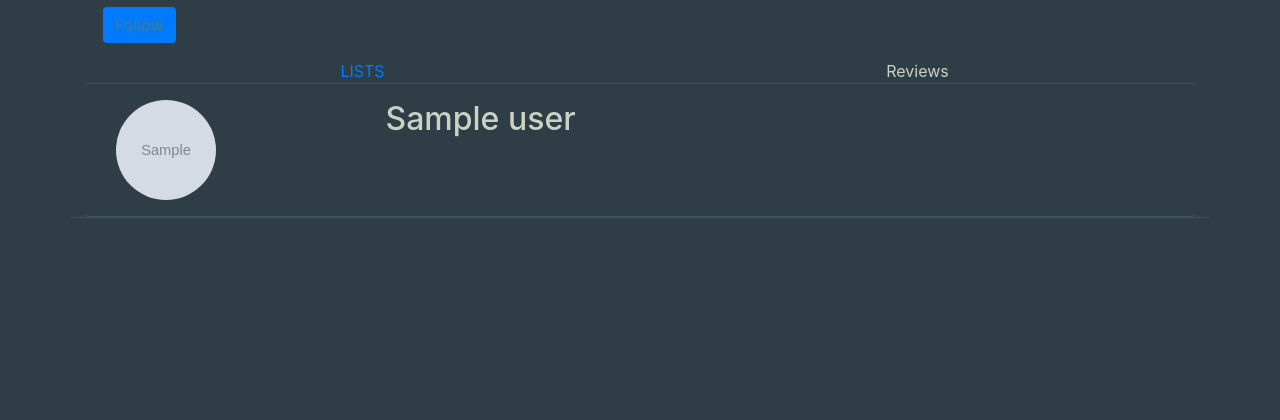
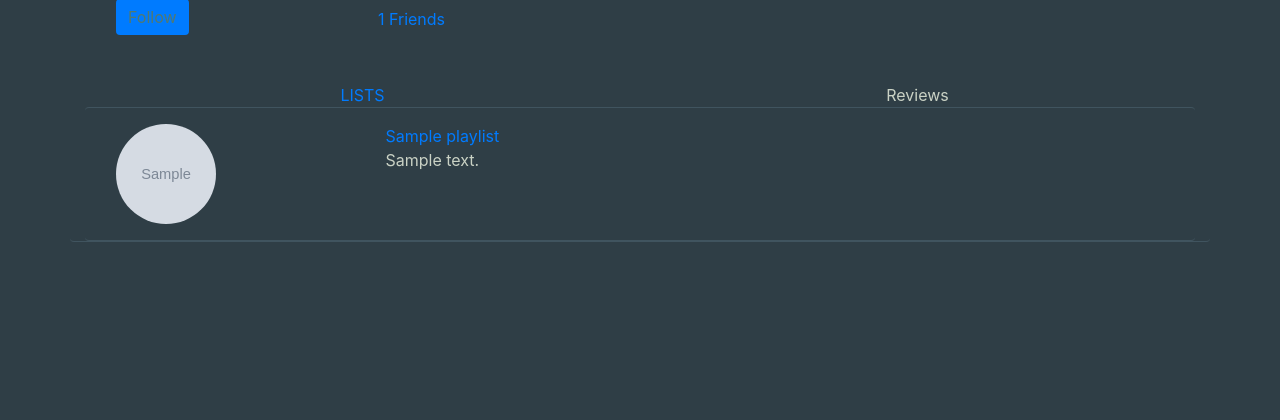
Before and after one commit to GeorgeCloud/GJHM, a Flask app: a page that uses templates/users_show.html in a window 1280 px wide. Shown: the part 364-784 px from the top of the page. Run offline with Flask 2, Linux system fonts and the light colour scheme; a user stored in the database is signed in; grey boxes marked "Sample" are stand-in pictures; a database or web service that is not in the repository returns one stand-in record (values such as "Sample title"); some libraries are stand-ins or nearby versions.

Commit message:
finished user profile page, friends page, and friend request pages

```diff
--- a/templates/partials/playlist_info.html
+++ b/templates/partials/playlist_info.html
@@ -14,7 +14,7 @@
     <div class="container card">
       <div class="row p-3">
         <div class="col-3 p-3">
-          <a href="{{ url_for('media_bp.show_media', media_id=media.id) }}">
+          <a href="{{ url_for('media_bp.show_media', media_id=media.id, media_type=media.media_type) }}">
             <img style="height: 200px;" class="m-auto" src="https://www.themoviedb.org/t/p/w1280/{{media.poster_path}}" alt="movie poster">
           </a>
         </div>
@@ -30,7 +30,7 @@
 {% else %}
   <div class="container card">
     <div class="row p-3">
-      <p>New media in playlist yet. Go add some!</p>
+      <p>No media in playlist yet. Go add some!</p>
     </div>
   </div>
 {% endif %}
--- a/templates/users_show.html
+++ b/templates/users_show.html
@@ -12,40 +12,40 @@
     <div class="row p-3">
 
       <!-- profile picturre -->
-        <div class="col-3">
-            <img  style="width: 200px;height:200px;" class="w-4 rounded-circle m-auto" src="https://espclarity.com/wp-content/uploads/2021/07/3rd-member.png" alt="user profile picture">
+        <div class="col-3 text-center">
+            <img  style="width: 200px;height:200px;" class="w-4 rounded-circle m-auto" src="https://espclarity.com/wp-content/uploads/2021/07/3rd-member.png" alt="user profile picture"> <br>
+            {% if requested == True %}
+                <p class="btn btn-secondary">Requested</p>
+              {% elif user.username == user_current.username %}
+                <!-- *TODO* add following page? will have to either find current user id in all users OR
+                redo attributes with followers and following instead of friends OR
+                accepting a friend adds friend to both user's lists (so if you accept then you become their friend and they become yours) -->
+                <a href="{{ user.username }}/friend-requests" class=""><p class="m-2">Friend Requests</p></a>
+              {% elif user_current._id in friends %}
+                <p class="btn btn-success">Following</p>
+              {% else %}
+                {% include 'partials/friend_request_form.html' %}
+              {% endif %}
         </div>
 
         <!-- user information  -->
         <div class="col-9">
             <h1>{{ user.full_name.capitalize() }}</h1><br>
-            <!-- <p>user bio</p> <br> -->
             <p>@{{ user.username }}</p> <br>
             <p>{{ user.created_on.strftime('%b %Y') }}</p> <br>
+            <a href="{{ user.username }}/friends">{{user.friends| length}} Friends </a>
         </div>
 
         <!-- follow button -->
         <div class="row p-3">
             <!-- follow button -->
+            <div class="text-center col-3">
 
+            </div>
         </div>
 
         <!-- todo: user followers and following -->
-        <div>
-          {% if requested == True %}
-            <p class="btn btn-secondary">Requested</p>
-          {% elif user.username == user_current.username %}
-            <a href="{{ user.username }}/friends">View Friends</a>
-            <!-- *TODO* add following page? will have to either find current user id in all users OR
-            redo attributes with followers and following instead of friends OR
-            accepting a friend adds friend to both user's lists (so if you accept then you become their friend and they become yours) -->
-            <a href="{{ user.username }}/friend-requests">View Requests</a>
-          {% elif user_current._id in friends %}
-            <p class="btn btn-success">Following</p>
-          {% else %}
-            {% include 'partials/friend_request_form.html' %}
-          {% endif %}
-        </div>
+
     </div>
 
      <!-- PROFILE NAV -->
@@ -62,15 +62,16 @@
   <div class="container card">
     <div class="row p-3">
 
-      <!-- user profile pic -->
+      <!-- movie pic -->
       <div class="col-3">
         <img  style="width: 100px;height:100px;" class="w-4 rounded-circle m-auto" src="{{ user.avatar_url }}" alt="100x100">
       </div>
 
       <div class="col-6">
-        <h2> {{ user.full_name.capitalize() }} </h2>
-        <!-- action: watched, review, whatever -->
-        <!-- movie: movie selected -->
+        {% for playlist in playlists %}
+          <a href="/playlists/{{ playlist._id }}">{{ playlist.title }}</a>
+          <p>{{ playlist.description }}</p>
+        {% endfor %}
       </div>
 
       <div class="col-3">
```
Also changed, not shown: templates/users_friend_requests.html (+21 -6 lines), templates/users_friends_index.html (+12 -3 lines).
